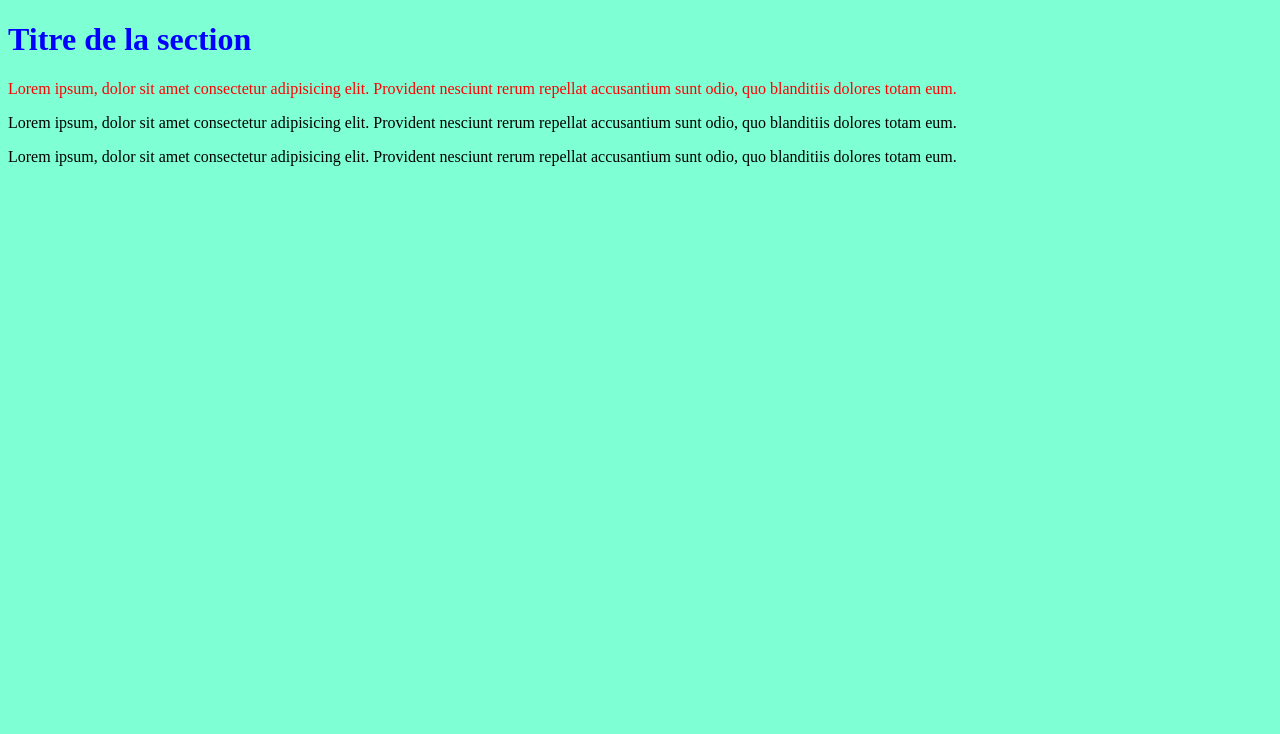
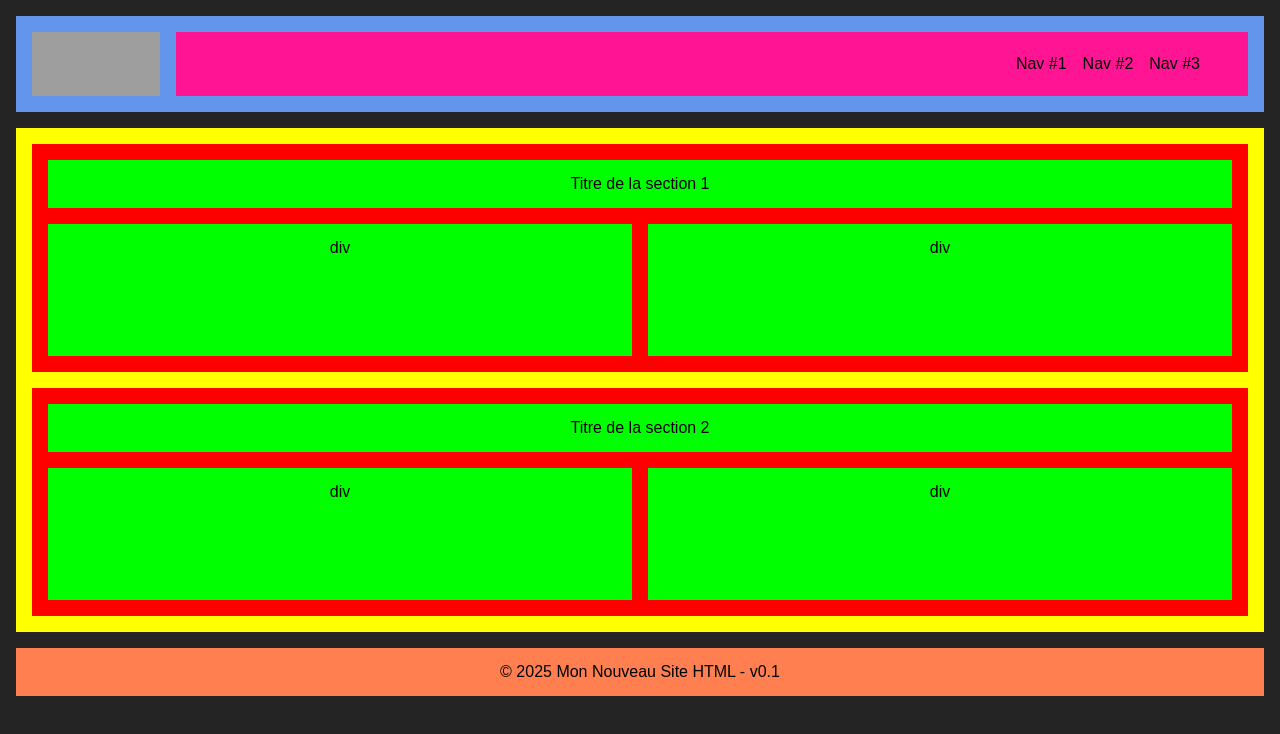
Before and after one commit to AdrienClvl/MONNOUVEAUSITEHTML, a plain HTML site: page index.html in a window 1280 px wide. Drawn offline with Linux system fonts and the light colour scheme; grey boxes are pictures that could not be loaded.

Commit message:
Suivi du cours HTML / CSS

```diff
--- a/index.html
+++ b/index.html
@@ -3,31 +3,39 @@
   <head>
     <meta charset="UTF-8" />
     <meta name="viewport" content="width=device-width, initial-scale=1.0" />
+    <link rel="stylesheet" href="reset.css" />
     <link rel="stylesheet" href="style.css" />
-    <title>Document</title>
+    <title>Maquette SMDSI</title>
   </head>
   <body>
-    <div>
-      <h1 class="h1-custom">Titre de la section</h1>
-      <p id="p-custom-id">
-        Lorem ipsum, dolor sit amet consectetur adipisicing elit. Provident
-        nesciunt rerum repellat accusantium sunt odio, quo blanditiis dolores
-        totam eum.
-      </p>
-    </div>
-    <div>
-      <p>
-        Lorem ipsum, dolor sit amet consectetur adipisicing elit. Provident
-        nesciunt rerum repellat accusantium sunt odio, quo blanditiis dolores
-        totam eum.
-      </p>
-    </div>
-    <div>
-      <p>
-        Lorem ipsum, dolor sit amet consectetur adipisicing elit. Provident
-        nesciunt rerum repellat accusantium sunt odio, quo blanditiis dolores
-        totam eum.
-      </p>
-    </div>
+    <header>
+      <img src="https://picsum.photos/128/64" alt="logo" class="logo" />
+      <nav>
+        <ul>
+          <li><a href="#">Nav #1</a></li>
+          <li><a href="#">Nav #2</a></li>
+          <li><a href="#">Nav #3</a></li>
+        </ul>
+      </nav>
+    </header>
+    <main>
+      <section class="section-1">
+        <h1>Titre de la section 1</h1>
+        <div>
+          <div>div</div>
+          <div>div</div>
+        </div>
+      </section>
+      <section class="section-2">
+        <h2>Titre de la section 2</h2>
+        <div>
+          <div class="test">div</div>
+          <div>div</div>
+        </div>
+      </section>
+    </main>
+    <footer>
+      <p>&copy; 2025 Mon Nouveau Site HTML - v0.1</p>
+    </footer>
   </body>
 </html>
--- /dev/null
+++ b/reset.css
@@ -0,0 +1,129 @@
+/* http://meyerweb.com/eric/tools/css/reset/
+   v2.0 | 20110126
+   License: none (public domain)
+*/
+
+html,
+body,
+div,
+span,
+applet,
+object,
+iframe,
+h1,
+h2,
+h3,
+h4,
+h5,
+h6,
+p,
+blockquote,
+pre,
+a,
+abbr,
+acronym,
+address,
+big,
+cite,
+code,
+del,
+dfn,
+em,
+img,
+ins,
+kbd,
+q,
+s,
+samp,
+small,
+strike,
+strong,
+sub,
+sup,
+tt,
+var,
+b,
+u,
+i,
+center,
+dl,
+dt,
+dd,
+ol,
+ul,
+li,
+fieldset,
+form,
+label,
+legend,
+table,
+caption,
+tbody,
+tfoot,
+thead,
+tr,
+th,
+td,
+article,
+aside,
+canvas,
+details,
+embed,
+figure,
+figcaption,
+footer,
+header,
+hgroup,
+menu,
+nav,
+output,
+ruby,
+section,
+summary,
+time,
+mark,
+audio,
+video {
+  margin: 0;
+  padding: 0;
+  border: 0;
+  font-size: 100%;
+  font: inherit;
+  vertical-align: baseline;
+}
+/* HTML5 display-role reset for older browsers */
+article,
+aside,
+details,
+figcaption,
+figure,
+footer,
+header,
+hgroup,
+menu,
+nav,
+section {
+  display: block;
+}
+body {
+  line-height: 1;
+}
+ol,
+ul {
+  list-style: none;
+}
+blockquote,
+q {
+  quotes: none;
+}
+blockquote:before,
+blockquote:after,
+q:before,
+q:after {
+  content: "";
+  content: none;
+}
+table {
+  border-collapse: collapse;
+  border-spacing: 0;
+}
--- a/style.css
+++ b/style.css
@@ -1,13 +1,132 @@
 body {
-  background-color: aquamarine;
+  background-color: #242424;
+  font-family: Arial, sans-serif;
+  padding: 1rem;
 }
 
-/* Class + ID */
+header {
+  background-color: cornflowerblue;
+  padding: 1rem;
 
-#p-custom-id {
-  color: red;
+  display: flex;
+  gap: 1rem;
 }
 
-.h1-custom {
-  color: blue;
+header > img {
+  background-color: deeppink;
+  width: 128px;
+  height: 64px;
 }
+
+header > nav {
+  background-color: deeppink;
+  flex-grow: 1;
+}
+
+ul {
+  list-style: none;
+  display: flex;
+  gap: 1rem;
+  justify-content: flex-end;
+  align-items: center;
+  height: 100%;
+  padding: 0 3rem;
+}
+
+li > a {
+  text-decoration: none;
+  color: black;
+}
+
+li > a:hover,
+li > a:focus,
+li > a:active {
+  font-weight: bold;
+}
+
+main {
+  background-color: yellow;
+  padding: 1rem;
+  margin: 1rem 0;
+
+  display: flex;
+  flex-direction: column;
+  gap: 1rem;
+}
+
+.section-1 {
+  background-color: red;
+  padding: 1rem;
+
+  display: flex;
+  gap: 1rem;
+  flex-direction: column;
+}
+
+.section-1 > h1 {
+  background-color: lime;
+
+  display: inline-block;
+  width: 100%;
+
+  text-align: center;
+  padding: 1rem 0;
+}
+
+.section-1 > div {
+  display: flex;
+  gap: 1rem;
+}
+
+.section-1 > div > div {
+  background-color: lime;
+  flex-grow: 1;
+  height: 100px;
+
+  text-align: center;
+  padding: 1rem 0;
+}
+@media screen and (max-width: 480px) {
+  .section-1 > div,
+  .section-2 > div {
+    flex-direction: column;
+  }
+}
+.section-2 {
+  background-color: red;
+  padding: 1rem;
+
+  display: flex;
+  gap: 1rem;
+  flex-direction: column;
+}
+
+.section-2 > h2 {
+  background-color: lime;
+
+  display: inline-block;
+  width: 100%;
+
+  text-align: center;
+  padding: 1rem 0;
+}
+
+.section-2 > div {
+  display: flex;
+  gap: 1rem;
+}
+
+.section-2 > div > div {
+  background-color: lime;
+  flex-grow: 1;
+  height: 100px;
+
+  text-align: center;
+  padding: 1rem 0;
+}
+
+footer {
+  background-color: coral;
+  padding: 1rem;
+  text-align: center;
+}
```
